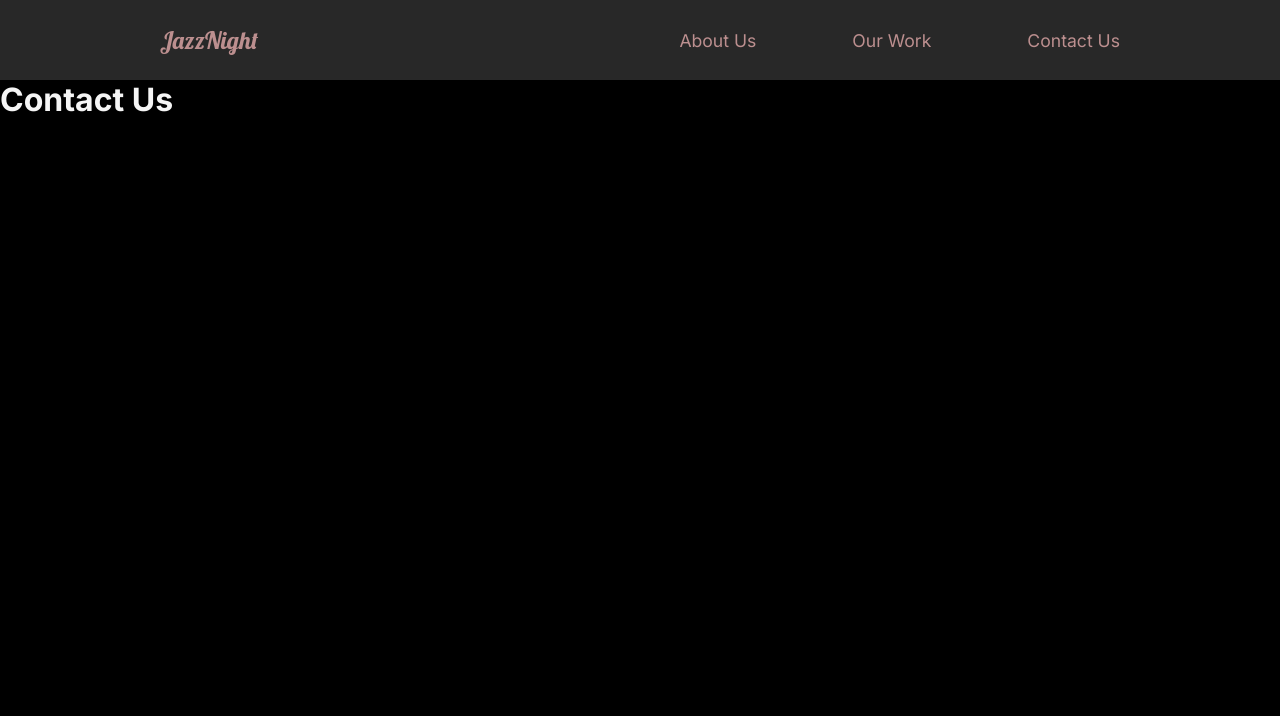
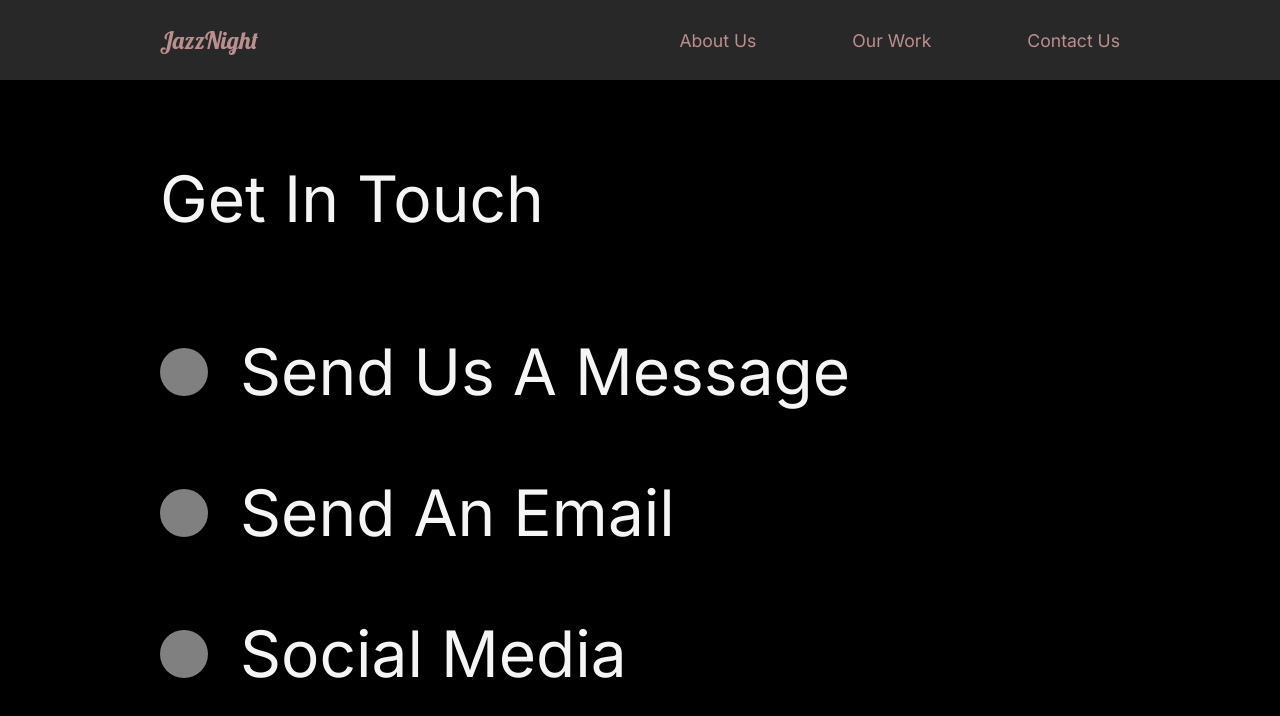
Before and after one commit to jianingroja/react-jazznight-website, a React (Create React App) app: page /contact in a window 1280 px wide. Shown: the top 716 px of the page. Built offline with nearby package versions, Linux system fonts and the light colour scheme.

Commit message:
20. contact us page

```diff
--- a/src/pages/ContactUs.js
+++ b/src/pages/ContactUs.js
@@ -1,18 +1,71 @@
 //Framer Motiion
 import { motion } from "framer-motion";
-import { pageAnimation } from "../animation";
+import { pageAnimation, titleAnim } from "../animation";
+import styled from "styled-components";
 
 const ContactUs = () => {
   return (
-    <motion.div
+    <ContactStyle
       variants={pageAnimation}
       initial="hidden"
       animate="show"
       exit="exit"
     >
-      <h1>Contact Us</h1>
-    </motion.div>
+      <Title>
+        <Hide>
+          <motion.h2 variants={titleAnim}>Get In Touch</motion.h2>
+        </Hide>
+      </Title>
+      <div>
+        <Hide>
+          <Social variants={titleAnim}>
+            <Circle />
+            <h2>Send Us A Message</h2>
+          </Social>
+        </Hide>
+        <Hide>
+          <Social variants={titleAnim}>
+            <Circle />
+            <h2>Send An Email</h2>
+          </Social>
+        </Hide>
+        <Hide>
+          <Social variants={titleAnim}>
+            <Circle />
+            <h2>Social Media</h2>
+          </Social>
+        </Hide>
+      </div>
+    </ContactStyle>
   );
 };
 
+const ContactStyle = styled(motion.div)`
+  padding: 5rem 10rem;
+  color: #353535;
+  min-height: 90vh;
+`;
+
+const Title = styled.div`
+  margin-bottom: 4rem;
+`;
+
+const Hide = styled.div`
+  overflow: hidden;
+`;
+const Circle = styled.div`
+  border-radius: 50%;
+  width: 3rem;
+  height: 3rem;
+  background: grey;
+`;
+const Social = styled(motion.div)`
+  display: flex;
+  align-items: center;
+  h2 {
+    margin: 2rem;
+    color: whitesmoke;
+  }
+`;
+
 export default ContactUs;
```
